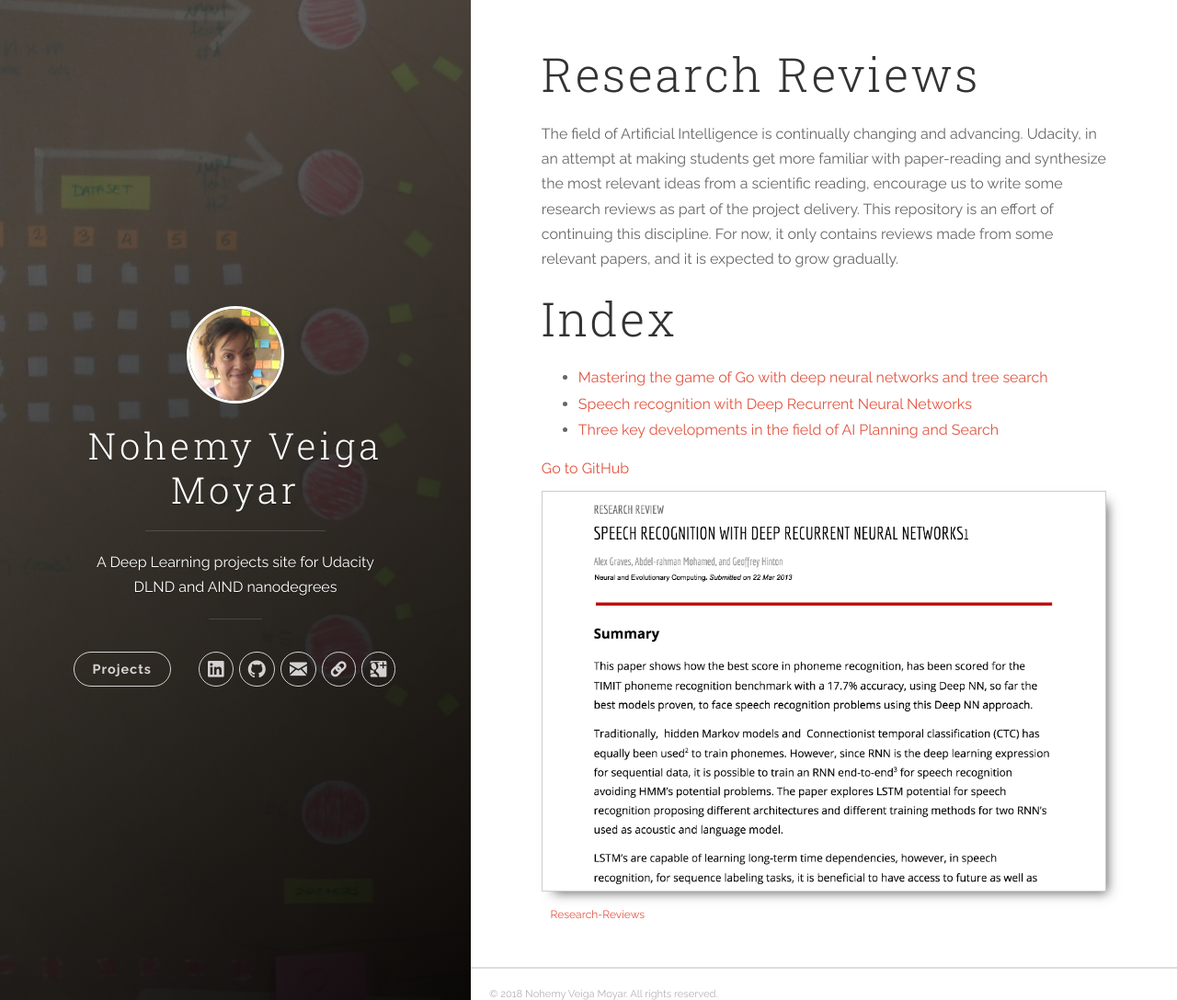
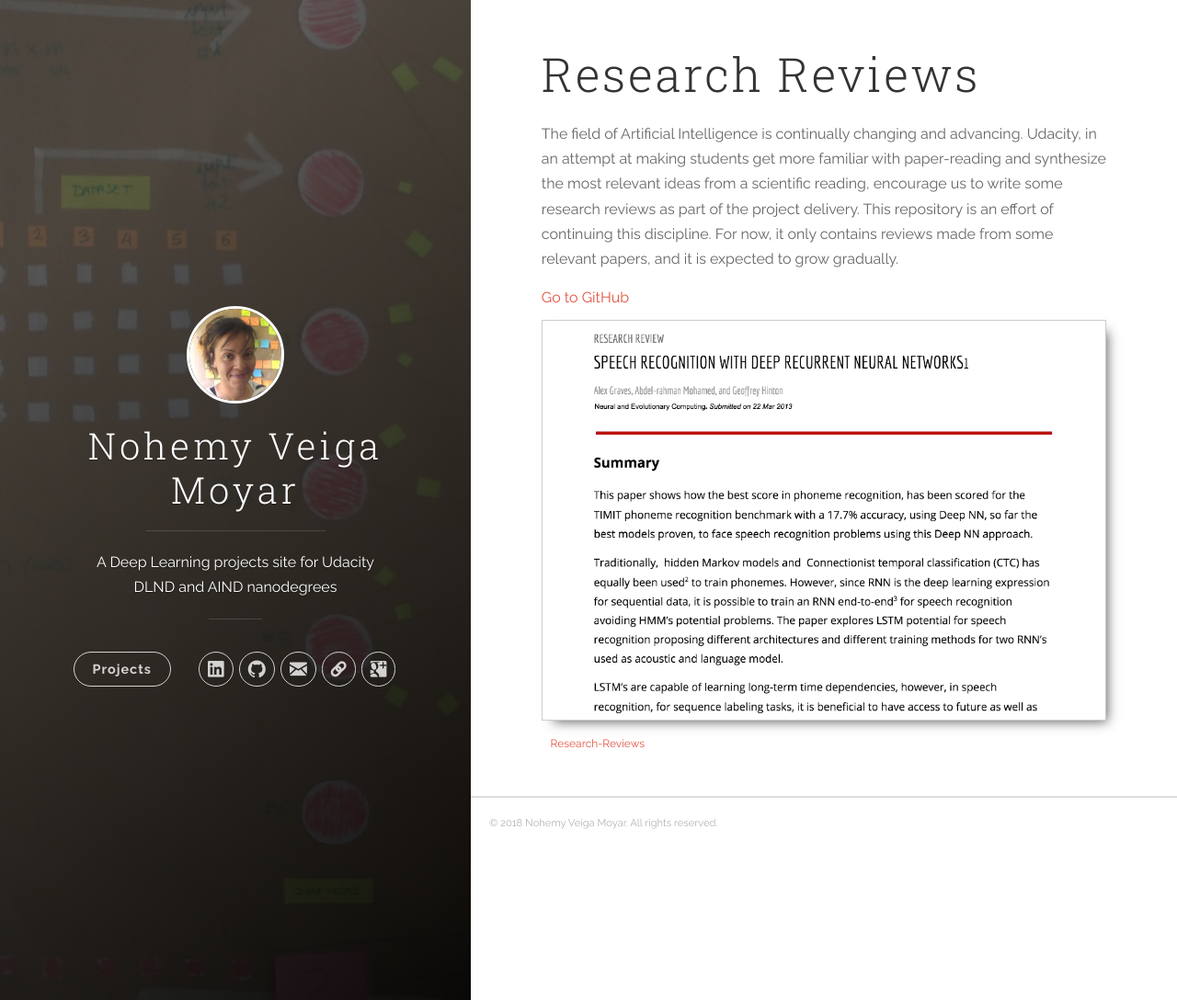
Before and after one commit to nvmoyar/nvmoyar.github.io, a Jekyll site: the page built from _projects/research_reviews.md, in a window 1280 px wide and 1088 px high. Shown: the whole window at 92% size. Built offline with Jekyll 4.4.1, drawn with Linux system fonts in a browser that asks for light colours.

Commit message:
fix: Remove unnecessary and broken links

```diff
--- a/_projects/research_reviews.md
+++ b/_projects/research_reviews.md
@@ -10,9 +10,3 @@ project-tags:
 ---
 
 The field of Artificial Intelligence is continually changing and advancing. Udacity, in an attempt at making students get more familiar with paper-reading and synthesize the most relevant ideas from a scientific reading, encourage us to write some research reviews as part of the project delivery. This repository is an effort of continuing this discipline. For now, it only contains reviews made from some relevant papers, and it is expected to grow gradually.
-
-# Index
-
-* [Mastering the game of Go with deep neural networks and tree search](Mastering_the_game_of_Go_with_deep_neural_networks_and_tree_search.pdf)
-* [Speech recognition with Deep Recurrent Neural Networks](Speech_recognition_with_Deep_Recurrent_Neural_Networks.pdf)
-* [Three key developments in the field of AI Planning and Search](Three_key_developments_in_the_field_of_AI_Planning_and_Search.pdf)
```
